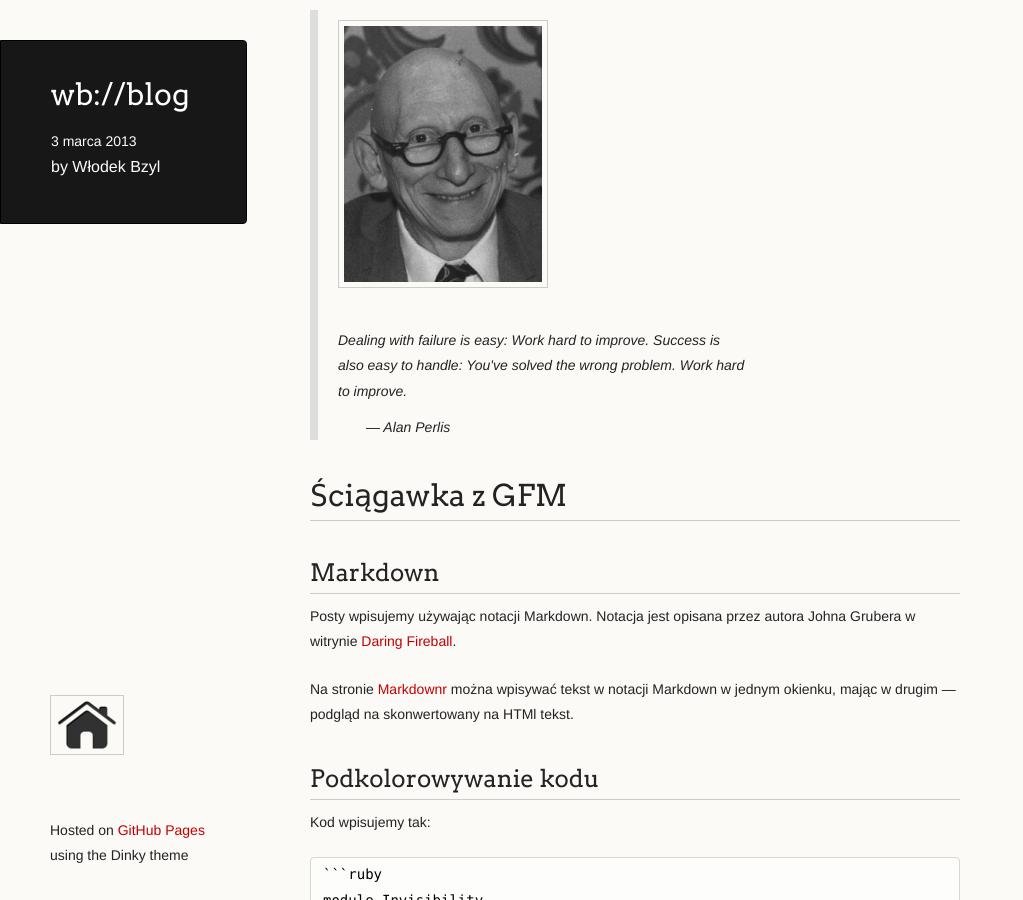
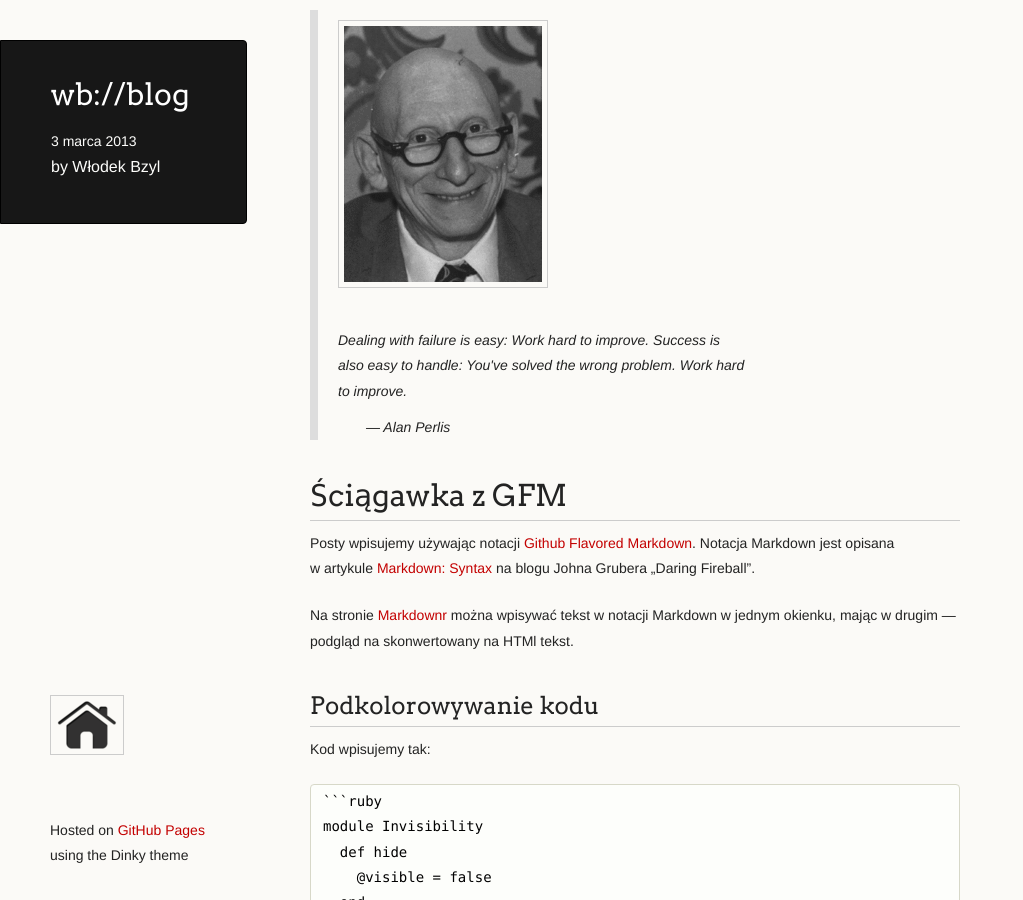
Before and after one commit to joliment/wbzyl.github.com, a Jekyll site: the page built from _posts/2013-02-28-jekyll-howto.md, in a window 1280 px wide and 900 px high. Shown: the whole window, without its empty margins (0-1023 px from the left). Built offline with Jekyll 4.4.1, drawn with Linux system fonts in a browser that asks for light colours; Markdown is read by kramdown in place of the engine named in the settings.

Commit message:
poprawki

```diff
--- a/_layouts/default.html
+++ b/_layouts/default.html
@@ -3,7 +3,7 @@
   <head>
     <meta charset="utf-8">
     <meta http-equiv="X-UA-Compatible" content="chrome=1">
-    <title>wb://{{ page.title }}</title>
+    <title>WB://{{ page.title }}</title>
 
     <link rel="stylesheet" href="{{ site.baseurl }}/stylesheets/styles.css">
     <link rel="stylesheet" href="{{ site.baseurl }}/stylesheets/pygment_trac.css">
@@ -23,7 +23,7 @@
       </header>
       {{ content }}
       <footer>
-        <p><small><a href="http://tao.inf.ug.edu.pl"><img src="{{ site.baseurl }}/images/home.png"></a></small></p>
+        <p><small><a href="/"><img src="{{ site.baseurl }}/images/home.png"></a></small></p>
         <p><small>Hosted on <a href="https://pages.github.com">GitHub Pages</a> using the Dinky theme</small></p>
       </footer>
     </div>
--- a/_layouts/index.html
+++ b/_layouts/index.html
@@ -3,7 +3,7 @@
   <head>
     <meta charset="utf-8">
     <meta http-equiv="X-UA-Compatible" content="chrome=1">
-    <title>{{ page.title }}</title>
+    <title>wb://blog</title>
 
     <link rel="stylesheet" href="{{ site.baseurl }}/stylesheets/styles.css">
     <link rel="stylesheet" href="{{ site.baseurl }}/stylesheets/pygment_trac.css">
--- a/_posts/2013-02-28-jekyll-howto.md
+++ b/_posts/2013-02-28-jekyll-howto.md
@@ -17,12 +17,11 @@
 
 # {{ page.title }}
 
-
-## Markdown
-
-Posty wpisujemy używając notacji Markdown.
-Notacja jest opisana przez autora Johna Grubera
-w witrynie [Daring Fireball](http://daringfireball.net/projects/markdown/syntax).
+Posty wpisujemy używając notacji
+[Github Flavored Markdown](https://help.github.com/articles/github-flavored-markdown).
+Notacja Markdown jest opisana
+w artykule [Markdown: Syntax](http://daringfireball.net/projects/markdown/syntax)
+na blogu Johna Grubera  „Daring Fireball”.
 
 Na stronie [Markdownr] [] można wpisywać tekst w notacji Markdown
 w jednym okienku, mając w drugim — podgląd na skonwertowany na
--- a/index.html
+++ b/index.html
@@ -1,6 +1,6 @@
 ---
 layout: index
-title: "How to create github pages?"
+title: "wb://blog"
 ---
 <h3>All Posts</h3>
 <ul class="posts">
```
Also changed, not shown: README.md.
